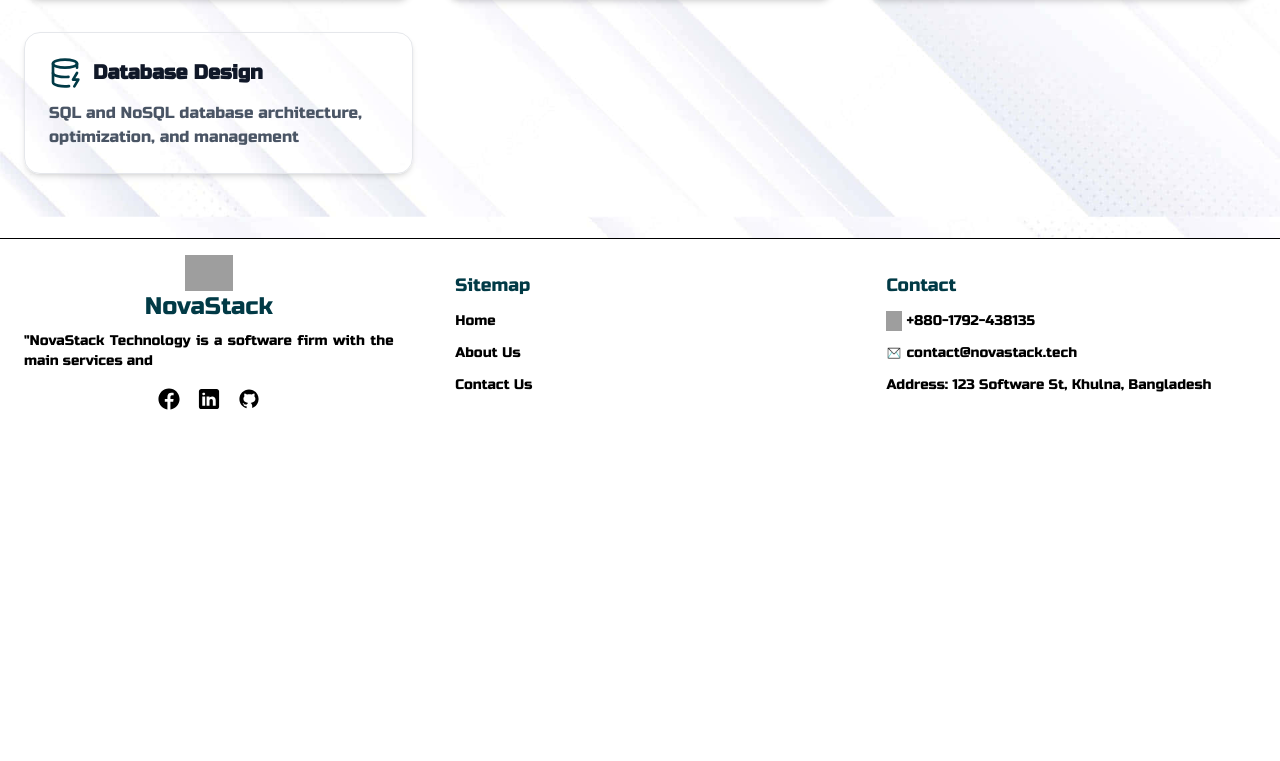
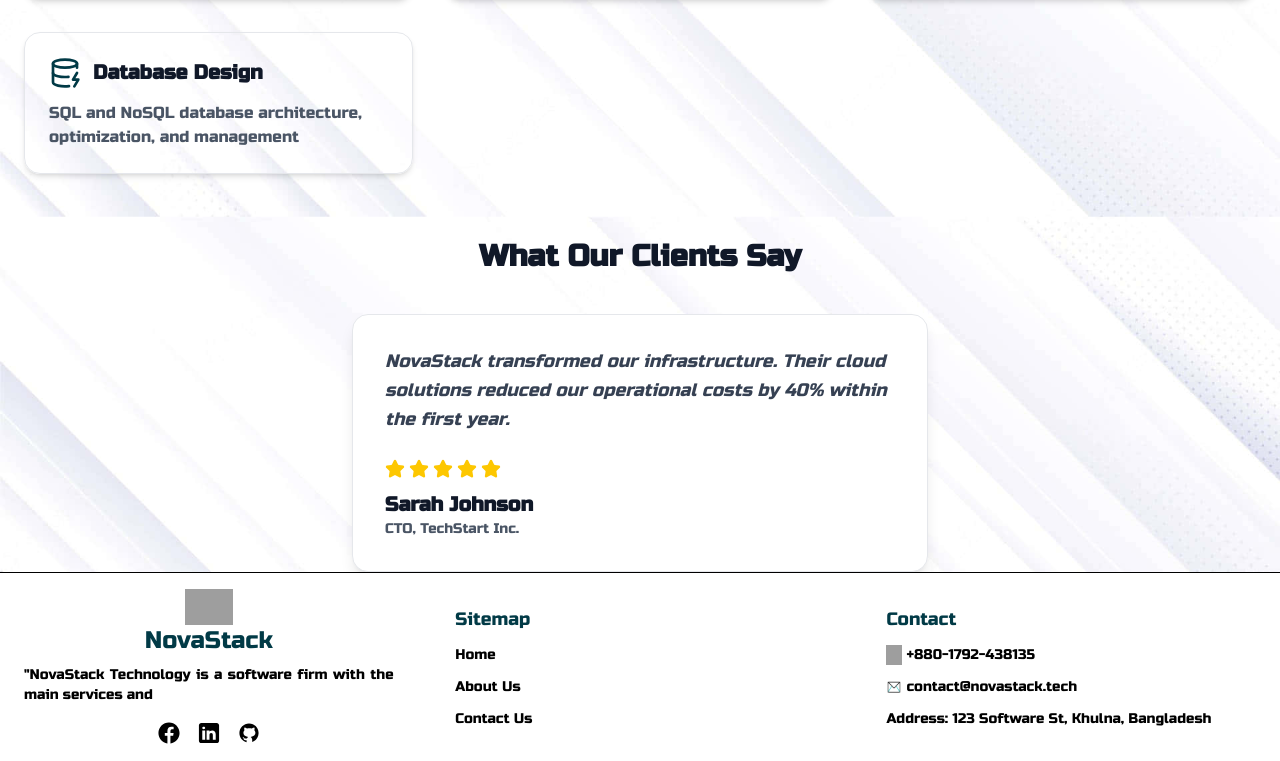
Before and after one commit to PotatoPeeZy/novastack_tech, a Next.js app: page / in a window 1280 px wide. Shown: the part 1490-2251 px from the top of the page. Before the commit the page ends 1917 px from the top, so only its background shows below. Built offline with nearby package versions, Linux system fonts and the light colour scheme; no server answers; grey boxes are pictures that could not be loaded.

Commit message:
Testionial card and section added on the homepage

```diff
--- a/app/page.js
+++ b/app/page.js
@@ -2,6 +2,7 @@ import Title from "@/components/Home/Title";
 import Hero_1 from "@/components/Home/Hero_1";
 import Hero_2 from "@/components/Home/Hero_2";
 import ServicesSection from "@/components/Services/ServiceSection";
+import TestimonialsSection from "@/components/Testimonials/TestimonialsSection";
 
 export default function Home() {
   return (
@@ -10,6 +11,7 @@ export default function Home() {
       <Hero_1 />
       <Hero_2 />
       <ServicesSection />
+      <TestimonialsSection />
     </div>
   );
 }
--- /dev/null
+++ b/components/Testimonials/TestimonialCard.js
@@ -0,0 +1,37 @@
+"use client";
+import React from "react";
+import { Star } from "lucide-react";
+
+export default function TestimonialCard({
+  name,
+  title,
+  company,
+  content,
+  rating,
+}) {
+  return (
+    <div className="bg-white rounded-2xl shadow-lg p-8 max-w-xl mx-auto border border-gray-200">
+      <p className="text-gray-700 text-lg leading-relaxed mb-6 italic">
+        {content}
+      </p>
+
+      <div className="flex items-center gap-1 mb-3">
+        {[...Array(5)].map((_, i) => (
+          <Star
+            key={i}
+            className={`w-5 h-5 ${
+              i < rating ? "text-yellow-400" : "text-gray-300"
+            } fill-current`}
+          />
+        ))}
+      </div>
+
+      <div>
+        <h3 className="text-xl font-semibold text-gray-900">{name}</h3>
+        <p className="text-sm text-gray-600">
+          {title}, {company}
+        </p>
+      </div>
+    </div>
+  );
+}
--- /dev/null
+++ b/components/Testimonials/TestimonialsSection.js
@@ -0,0 +1,44 @@
+"use client";
+
+import React from "react";
+import TestimonialCard from "./TestimonialCard";
+import testimonialsData from "@/app/appData/Testimonials.json";
+import { useKeenSlider } from "keen-slider/react";
+import "keen-slider/keen-slider.min.css";
+
+export default function TestimonialsSection() {
+  const { testimonials } = testimonialsData;
+
+  const [sliderRef] = useKeenSlider({
+    loop: true,
+    mode: "snap",
+    slides: {
+      perView: 1,
+      spacing: 24,
+    },
+    autoplay: true,
+    duration: 500,
+  });
+
+  return (
+    <section className="px-6">
+      <h2 className="text-3xl font-bold text-center mb-10 text-gray-900">
+        What Our Clients Say
+      </h2>
+
+      <div ref={sliderRef} className="keen-slider max-w-3xl mx-auto">
+        {testimonials.map((t) => (
+          <div key={t.id} className="keen-slider__slide">
+            <TestimonialCard
+              name={t.name}
+              title={t.title}
+              company={t.company}
+              content={t.content}
+              rating={t.rating}
+            />
+          </div>
+        ))}
+      </div>
+    </section>
+  );
+}
```
